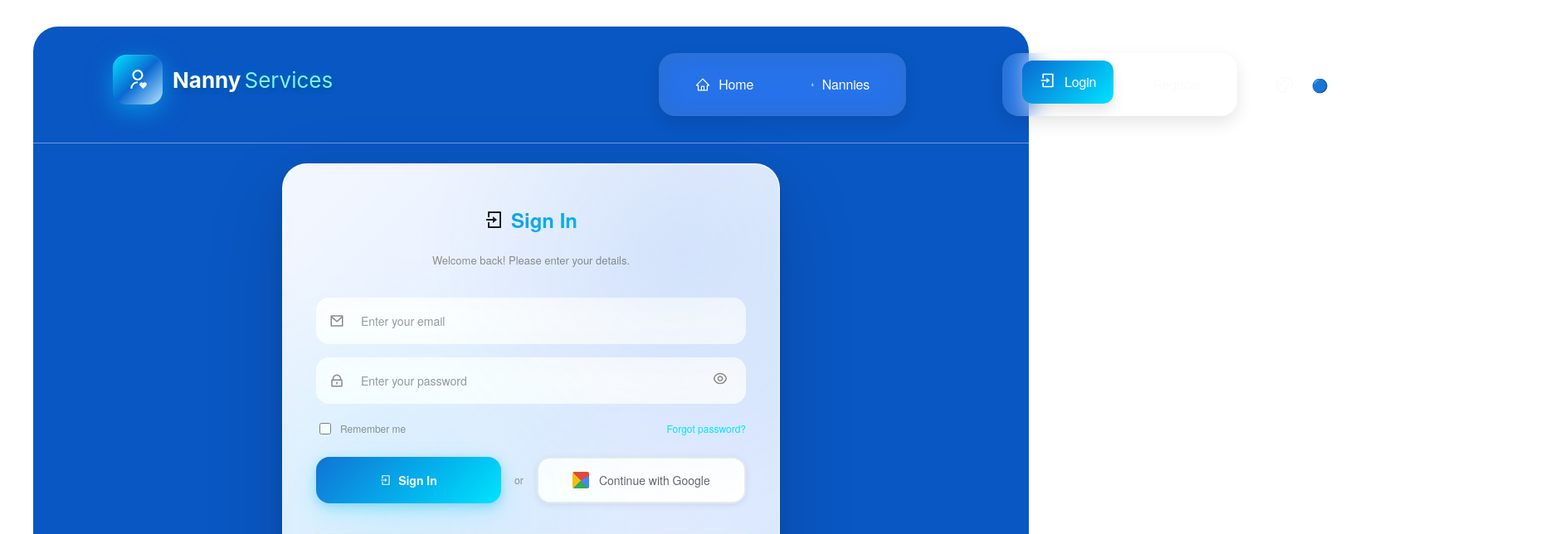
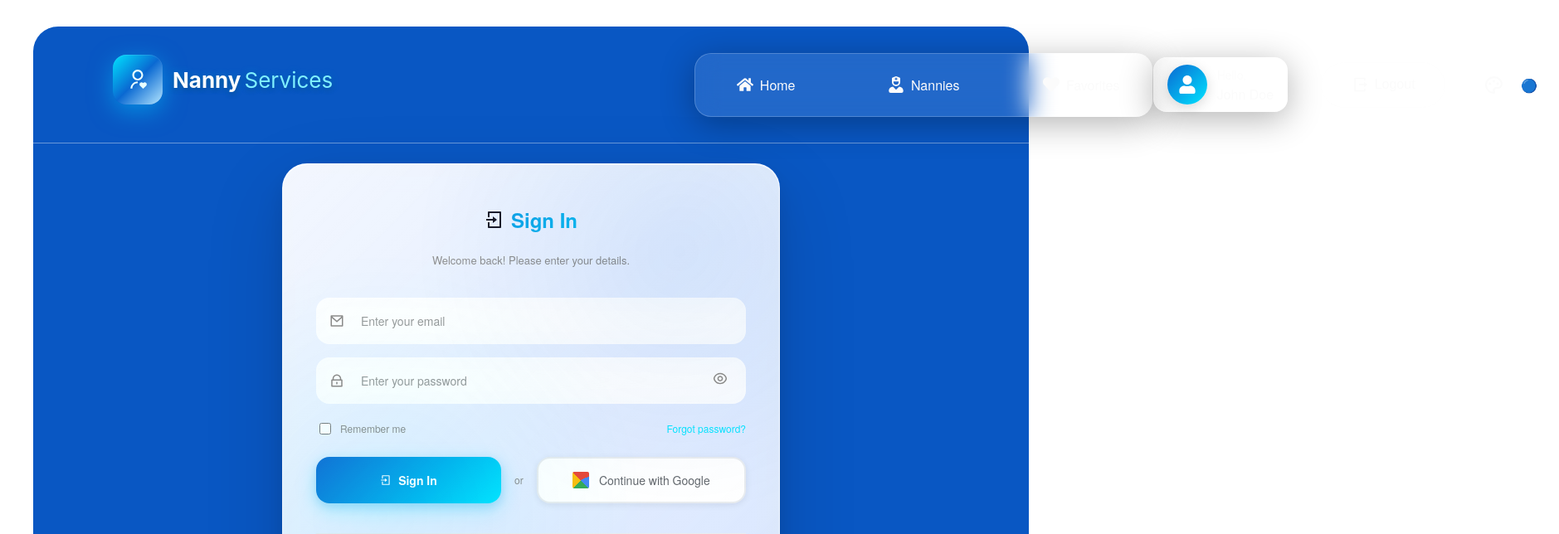
Before and after one commit to gokhankkaraduman/Nanny.Services, a React (Vite) app: page /login in a window 1280 px wide. Shown: the top 644 px of the page at 83% size, 1879 px wide, since content can reach past the window. Built offline with nearby package versions, Linux system fonts and the light colour scheme; no server answers; a web font is replaced by a local one.

Commit message:
feat: update App and Header components

```diff
--- a/src/components/App/App.jsx
+++ b/src/components/App/App.jsx
@@ -4,6 +4,7 @@ import { GoogleOAuthProvider } from '@react-oauth/google';
 import HomePage from '../../pages/HomePage/HomePage.jsx';
 import LoginPage from '../../pages/LoginPage/LoginPage.jsx';
 import RegisterPage from '../../pages/RegisterPage/RegisterPage.jsx';
+import NanniesPage from '../../pages/NanniesPage/NanniesPage.jsx';
 import { ThemeProvider } from '../../context/ThemeContext.jsx';
 
 function App() {
@@ -17,6 +18,7 @@ function App() {
             <Route path="/" element={<HomePage />} />
             <Route path="/login" element={<LoginPage />} />
             <Route path="/register" element={<RegisterPage />} />
+            <Route path="/nannies" element={<NanniesPage />} />
           </Routes>
         </div>
       </ThemeProvider>
--- a/src/components/Header/Header.jsx
+++ b/src/components/Header/Header.jsx
@@ -5,7 +5,7 @@ import { NavLink } from "react-router-dom";
 import { RiUserHeartLine } from "react-icons/ri";
 import style from './Header.module.css';
 
-const isLoggedIn = false;
+const isLoggedIn = true;
 
 export default function Header() {
   return (
```
